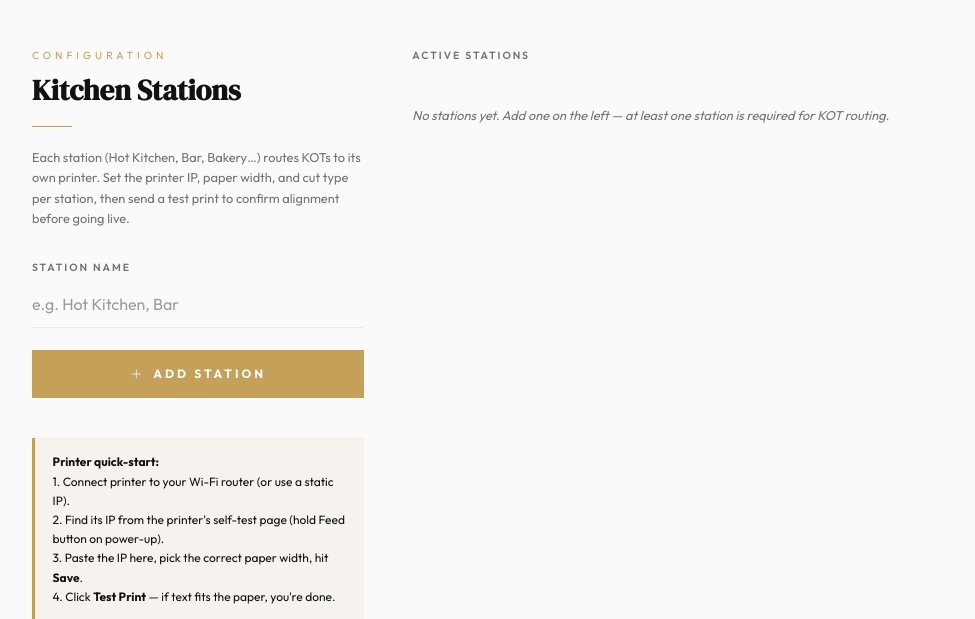
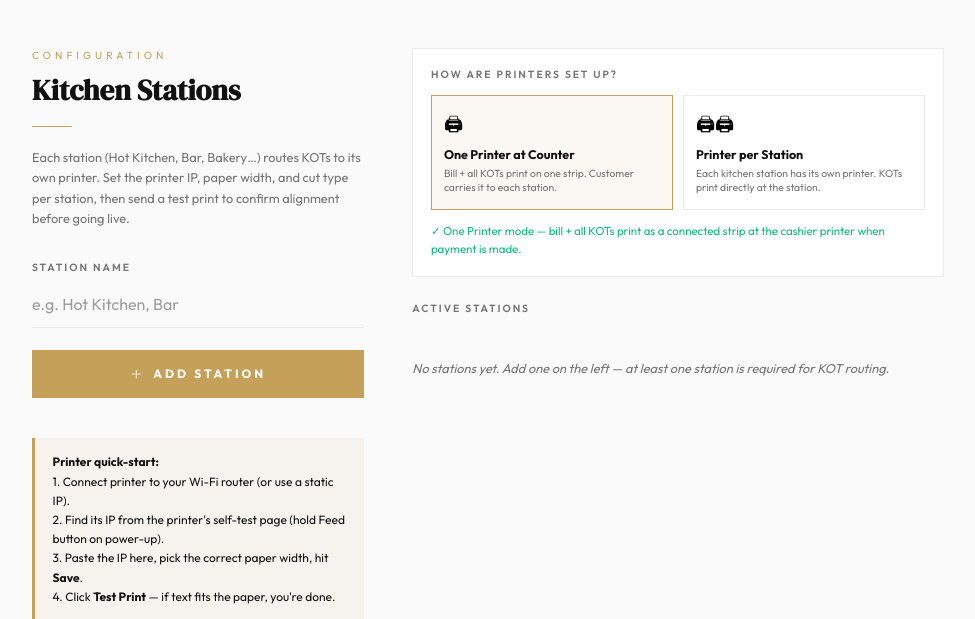
Before and after one commit to Rajathtuesday/restaurant-pos, a Django app: page /setup/kitchen-stations/ in a window 1280 px wide. Shown: the part 105-724 px from the top of the page, without its empty margins (152-1127 px from the left). Run offline with Django 5.2, Linux system fonts and the light colour scheme; the visitor is signed in with stand-in values (Sample User, id 1); data that the repository does not hold is empty; parts of the project's set-up code (start-up, migrations or seed data) failed here and were passed over; some libraries are stand-ins or nearby versions.

Commit message:
feat(kitchen-stations): One Printer mode toggle + set-mode endpoint
UI:
- "How Are Printers Set Up?" selector at top of stations list
  * One Printer at Counter (Cashier Strip)
  * Printer per Station
  * Active option highlighted in gold
  * Descriptive hint text updates based on mode

Backend:
- POST /setup/kitchen-stations/set-mode/cashier/
  Clears printer_ip on all non-default stations.
  Default station keeps its IP (the cashier printer).
  print_bill_task detects no station printers → cashier strip activates.

Flow for hotel/restaurant with one cashier printer:
1. Set up stations (Hot Kitchen, Bar, etc.) — no printer IP needed on them
2. Set default station IP = cashier printer IP
3. Click "One Printer at Counter" → clears any accidental IPs on other stations
4. Pay any order → prints: BILL→partial→KOT:Hot Kitchen→partial→KOT:Bar→FULL CUT
5. Customer takes strip and delivers each section to each station

Co-Authored-By: Claude Sonnet 4.6 <noreply@anthropic.com>

```diff
--- a/setup/templates/setup/setup_kitchen_stations.html
+++ b/setup/templates/setup/setup_kitchen_stations.html
@@ -51,6 +51,25 @@
   .btn-test:disabled { opacity: 0.4; cursor: not-allowed; }
 
   .hint { font-size: 0.68rem; color: var(--text-muted); margin-bottom: 1.2rem; line-height: 1.5; }
+  .print-mode-box { background: var(--panel-bg); border: 1px solid var(--border-color); padding: 1.1rem; margin-bottom: 0.25rem; }
+  .print-mode-grid { display: grid; grid-template-columns: 1fr 1fr; gap: 0.6rem; }
+  .print-mode-opt {
+    background: transparent; border: 1.5px solid var(--border-color);
+    padding: 0.8rem 0.75rem; cursor: pointer; text-align: left;
+    display: flex; flex-direction: column; gap: 2px;
+    transition: border-color 0.15s, background 0.15s;
+    font-family: inherit;
+  }
+  .print-mode-opt:hover { border-color: var(--accent-gold); }
+  .print-mode-opt.active {
+    border-color: var(--accent-gold);
+    background: rgba(197,160,89,0.07);
+  }
+  .pm-icon { font-size: 1.2rem; margin-bottom: 0.2rem; }
+  .pm-title { font-size: 0.78rem; font-weight: 700; color: var(--text-main); }
+  .pm-desc { font-size: 0.65rem; color: var(--text-muted); line-height: 1.4; }
+  @media(max-width:500px) { .print-mode-grid { grid-template-columns: 1fr; } }
+
   .btn-delete-station {
     background: transparent; border: 1px solid var(--border-color);
     color: var(--text-muted); font-size: 0.68rem; text-transform: uppercase;
@@ -116,7 +135,32 @@
 
   <!-- RIGHT: EXISTING STATIONS -->
   <div>
-    <p class="section-label">Active Stations</p>
+
+    <!-- ── Print Mode Selector ──────────────────────────── -->
+    <div class="print-mode-box">
+      <p class="section-label" style="margin-bottom:0.75rem;">How Are Printers Set Up?</p>
+      <div class="print-mode-grid">
+
+        <button class="print-mode-opt {% if not any_station_has_printer %}active{% endif %}"
+                id="modeCashier" onclick="setPrintMode('cashier')">
+          <span class="pm-icon">🖨</span>
+          <span class="pm-title">One Printer at Counter</span>
+          <span class="pm-desc">Bill + all KOTs print on one strip. Customer carries it to each station.</span>
+        </button>
+
+        <button class="print-mode-opt {% if any_station_has_printer %}active{% endif %}"
+                id="modeStation" onclick="setPrintMode('station')">
+          <span class="pm-icon">🖨🖨</span>
+          <span class="pm-title">Printer per Station</span>
+          <span class="pm-desc">Each kitchen station has its own printer. KOTs print directly at the station.</span>
+        </button>
+
+      </div>
+      <div id="printModeHint" style="margin-top:0.75rem;font-size:0.72rem;color:var(--text-muted);line-height:1.6;"></div>
+    </div>
+    <!-- ─────────────────────────────────────────────────── -->
+
+    <p class="section-label" style="margin-top:1.5rem;">Active Stations</p>
 
     {% for station in stations %}
     <div class="station-card {% if station.is_default %}is-default{% endif %}" id="card-{{ station.id }}">
@@ -327,6 +371,45 @@
 
 {% block extra_js %}
 <script>
+async function setPrintMode(mode) {
+  const hint = document.getElementById('printModeHint');
+
+  if (mode === 'cashier') {
+    if (!confirm(
+      'Switch to One Printer mode?\n\n' +
+      'This will clear the printer IP from all stations except the default (cashier) station.\n\n' +
+      'The default station keeps its IP — that is where the full bill+KOT strip will print.'
+    )) return;
+
+    try {
+      await apiClient.post('/setup/kitchen-stations/set-mode/cashier/', {});
+      hint.textContent = '✓ One Printer mode active — bill + all KOTs print as a connected strip at the cashier printer.';
+      hint.style.color = '#10b981';
+      document.getElementById('modeCashier').classList.add('active');
+      document.getElementById('modeStation').classList.remove('active');
+      // Reload page to refresh strip preview + hide IPs on other stations
+      setTimeout(() => window.location.reload(), 800);
+    } catch(e) {}
+
+  } else {
+    hint.textContent = 'Enter a printer IP for each station below. Each station will print its own KOT when an order is sent to the kitchen.';
+    hint.style.color = 'var(--text-muted)';
+    document.getElementById('modeStation').classList.add('active');
+    document.getElementById('modeCashier').classList.remove('active');
+  }
+}
+
+// Show initial hint based on current mode
+document.addEventListener('DOMContentLoaded', () => {
+  const hint = document.getElementById('printModeHint');
+  {% if any_station_has_printer %}
+  hint.textContent = 'Each station has its own printer. KOTs print at the station when the order is sent to the kitchen.';
+  {% else %}
+  hint.textContent = '✓ One Printer mode — bill + all KOTs print as a connected strip at the cashier printer when payment is made.';
+  hint.style.color = '#10b981';
+  {% endif %}
+});
+
 function togglePanel(id) {
   const panel   = document.getElementById(`panel-${id}`);
   const chevron = document.getElementById(`chevron-${id}`);
--- a/setup/urls.py
+++ b/setup/urls.py
@@ -2,6 +2,7 @@ from django.urls import path
 from .views import (
     set_default_station,
     delete_station,
+    set_print_mode,
     setup_wizard,
     onboarding_wizard,
     setup_tables,
@@ -50,6 +51,7 @@ urlpatterns = [
     path("kitchen-stations/<int:station_id>/printer/", update_printer_config, name="update_printer_config"),
     path("kitchen-stations/<int:station_id>/test-print/", test_print_station, name="test_print_station"),
     path("kitchen-stations/<int:station_id>/delete/", delete_station, name="delete_station"),
+    path("kitchen-stations/set-mode/<str:mode>/", set_print_mode, name="set_print_mode"),
 
     # Onboarding helpers
     path("sample-menu/", sample_menu, name="setup_sample_menu"),
--- a/setup/views/__init__.py
+++ b/setup/views/__init__.py
@@ -12,6 +12,7 @@ from .core_views import (
     setup_staff,
     set_default_station,
     delete_station,
+    set_print_mode,
     rename_table,
     outlet_settings,
 )
--- a/setup/views/core_views.py
+++ b/setup/views/core_views.py
@@ -422,6 +422,24 @@ def set_default_station(request, station_id):
 
 @login_required
 @require_POST
+def set_print_mode(request, mode):
+    """
+    'cashier' mode: clear printer IP from all non-default stations.
+                    The default station keeps its IP (that's the cashier printer).
+                    Result: print_bill_task detects no station printers → cashier strip.
+    """
+    if mode == "cashier":
+        KitchenStation.objects.filter(
+            tenant=request.user.tenant,
+            outlet=request.user.outlet,
+            is_default=False,
+        ).update(printer_ip=None)
+        return JsonResponse({"success": True, "message": "One Printer mode activated."})
+    return JsonResponse({"error": "Unknown mode."}, status=400)
+
+
+@login_required
+@require_POST
 def delete_station(request, station_id):
     """
     Delete a kitchen station.
```
